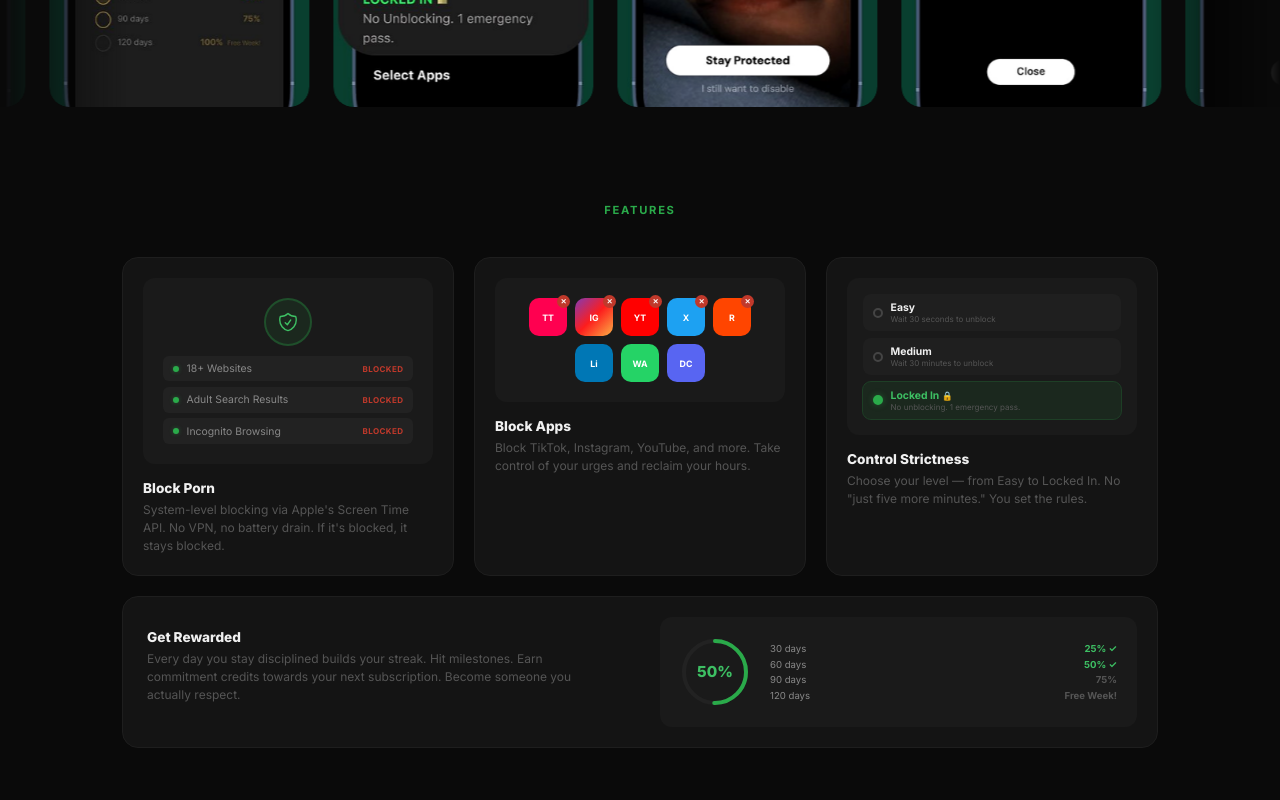
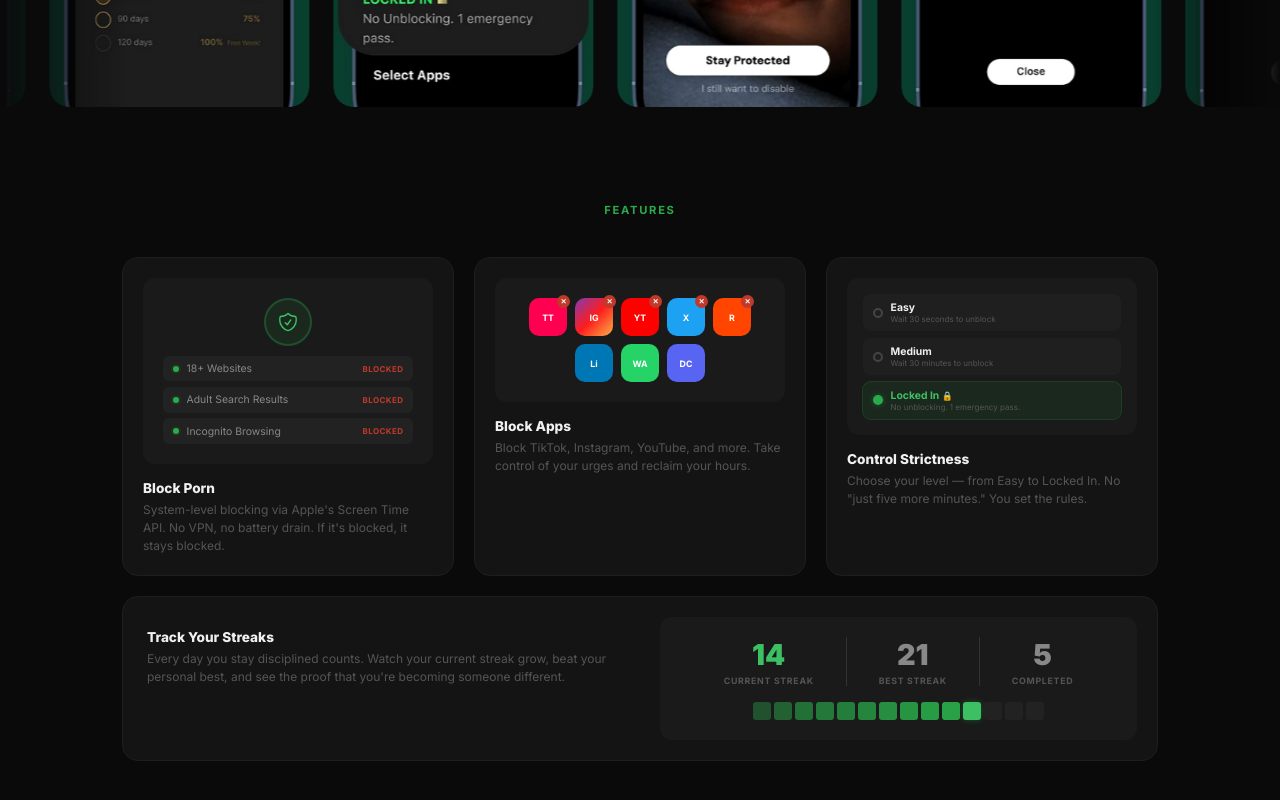
Before and after one commit to okprettygood/Jisei-Website, a plain HTML site: page index.html in a window 1280 px wide. Shown: the part 1322-2122 px from the top of the page. Drawn offline with Linux system fonts and the light colour scheme.

Commit message:
Add files via upload

```diff
--- a/index.html
+++ b/index.html
@@ -205,7 +205,7 @@
     </div>
     <h1 class="hero-anim-2">Reach Your<br>Max Potential</h1>
     <p class="hero-sub hero-anim-3">
-      Replace doomscrolling. Quit porn. Stay locked in and <strong>earn savings</strong> for it.
+      Replace doomscrolling. Quit porn. Stay locked in and <strong>track your streaks</strong>.
     </p>
     <div class="hero-buttons hero-anim-4">
       <a href="#" class="appstore-btn">
@@ -302,25 +302,45 @@
       </div>
 
 
-      <!-- Get Rewarded (wide) -->
+      <!-- Track Streaks (wide) -->
       <div class="f-card f-wide reveal reveal-d2">
         <div class="f-wide-inner">
           <div class="f-text" style="padding: 2rem 1.5rem;">
-            <h3>Get Rewarded</h3>
-            <p>Every day you stay disciplined builds your streak. Hit milestones. Earn commitment credits towards your next subscription. Become someone you actually respect.</p>
+            <h3>Track Your Streaks</h3>
+            <p>Every day you stay disciplined counts. Watch your current streak grow, beat your personal best, and see the proof that you're becoming someone different.</p>
           </div>
           <div class="m-rewards">
-            <div class="m-rewards-ring-wrap">
-              <div class="m-rewards-ring">
-                <svg viewBox="0 0 70 70"><circle class="bg" cx="35" cy="35" r="31"/><circle class="fill" cx="35" cy="35" r="31"/></svg>
-                <span class="m-rewards-pct">50%</span>
+            <div style="display:flex; justify-content:center; gap:2rem; text-align:center;">
+              <div>
+                <div style="font-size:1.8rem; font-weight:900; color:var(--green-light);">14</div>
+                <div style="font-size:0.55rem; font-weight:700; color:var(--text-dim); text-transform:uppercase; letter-spacing:0.08em; margin-top:0.2rem;">Current Streak</div>
               </div>
-              <div class="m-rewards-miles">
-                <div class="m-rewards-mile"><span>30 days</span><span class="done">25% ✓</span></div>
-                <div class="m-rewards-mile"><span>60 days</span><span class="done">50% ✓</span></div>
-                <div class="m-rewards-mile"><span>90 days</span><span class="todo">75%</span></div>
-                <div class="m-rewards-mile"><span>120 days</span><span class="todo">Free Week!</span></div>
+              <div style="width:1px; background:#333;"></div>
+              <div>
+                <div style="font-size:1.8rem; font-weight:900; color:var(--text-muted);">21</div>
+                <div style="font-size:0.55rem; font-weight:700; color:var(--text-dim); text-transform:uppercase; letter-spacing:0.08em; margin-top:0.2rem;">Best Streak</div>
               </div>
+              <div style="width:1px; background:#333;"></div>
+              <div>
+                <div style="font-size:1.8rem; font-weight:900; color:var(--text-muted);">5</div>
+                <div style="font-size:0.55rem; font-weight:700; color:var(--text-dim); text-transform:uppercase; letter-spacing:0.08em; margin-top:0.2rem;">Completed</div>
+              </div>
+            </div>
+            <div style="margin-top:1rem; display:flex; gap:3px; justify-content:center;">
+              <div style="width:18px;height:18px;border-radius:3px;background:var(--green);opacity:0.4;"></div>
+              <div style="width:18px;height:18px;border-radius:3px;background:var(--green);opacity:0.5;"></div>
+              <div style="width:18px;height:18px;border-radius:3px;background:var(--green);opacity:0.6;"></div>
+              <div style="width:18px;height:18px;border-radius:3px;background:var(--green);opacity:0.65;"></div>
+              <div style="width:18px;height:18px;border-radius:3px;background:var(--green);opacity:0.7;"></div>
+              <div style="width:18px;height:18px;border-radius:3px;background:var(--green);opacity:0.75;"></div>
+              <div style="width:18px;height:18px;border-radius:3px;background:var(--green);opacity:0.8;"></div>
+              <div style="width:18px;height:18px;border-radius:3px;background:var(--green);opacity:0.85;"></div>
+              <div style="width:18px;height:18px;border-radius:3px;background:var(--green);opacity:0.9;"></div>
+              <div style="width:18px;height:18px;border-radius:3px;background:var(--green);opacity:0.95;"></div>
+              <div style="width:18px;height:18px;border-radius:3px;background:var(--green-light);box-shadow:0 0 6px rgba(42,170,74,0.4);"></div>
+              <div style="width:18px;height:18px;border-radius:3px;background:#222;"></div>
+              <div style="width:18px;height:18px;border-radius:3px;background:#222;"></div>
+              <div style="width:18px;height:18px;border-radius:3px;background:#222;"></div>
             </div>
           </div>
         </div>
```
